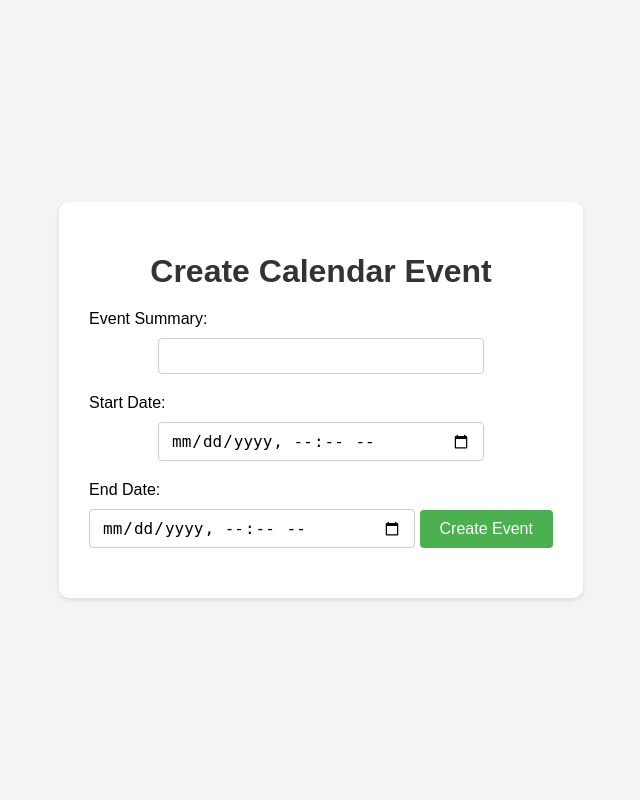
After one commit to S-GargHub/EventManagement, a Flask app: page /createEvent in a window 1280 px wide. The commit adds this page. Shown: the whole page, without its empty margins (319-959 px from the left). Run offline with Flask 3, Linux system fonts and the light colour scheme.

Commit message:
More apis

```diff
--- a/src/app.py
+++ b/src/app.py
@@ -1,12 +1,14 @@
 import os
+
 
 from src.config import Config
 from src.googleauth import get_user_info
+from datetime import datetime, timezone, timedelta
 from google_auth_oauthlib.flow import InstalledAppFlow
 from src.database import add_user_db, get_user_credentials_db
 from flask import Flask, request, redirect, session, render_template, abort, url_for
 from src.utils.utils import validate_dates, user_id_is_required, get_user_credentials
-from src.calender import get_calender_events, get_upcoming_calender_events
+from src.calendar import get_events, create_event
 
 os.environ['OAUTHLIB_INSECURE_TRANSPORT'] = '1'
 
@@ -72,23 +74,41 @@ def get_range():
 @get_user_credentials
 def post_events(user_id, dates, credentials):
     start_date, end_date = dates
-
     try:
-        event_list = get_calender_events(credentials, start_date, end_date)
+        event_list = get_events(credentials, start_date, end_date)
         return render_template('display.html', start_date=start_date, end_date=end_date, event_list=event_list)
     except Exception as error:
         print(f"Error occured: {error}")
         return redirect("/")
 
-# @app.route("/upcomingEvents", methods=["POST"])
-# @user_id_is_required
-# @validate_dates
-# @get_user_credentials
-# def post_events(user_id, dates, credentials):
-#     start_date, end_date = dates
-#     try:
-#         event_list = get_upcoming_calender_events(credentials)
-#         return render_template('display.html', start_date=start_date, end_date=end_date, event_list=event_list)
-#     except Exception as error:
-#         print(f"Error occured: {error}")
-#         return redirect("/")
+@app.route("/upcomingEvents", methods=["GET"])
+@user_id_is_required
+@get_user_credentials
+def get_calender_events(user_id, credentials):
+    try:
+        start_date = datetime.now()
+        end_date = start_date + timedelta(days=30)
+        event_list = get_events(credentials, start_date, end_date)
+        return render_template('display.html', start_date=start_date, end_date=end_date, event_list=event_list)
+    except Exception as error:
+        print(f"Error occured: {error}")
+        return redirect("/")
+
+
+@app.route("/createEvent", methods=["GET"])
+def get_event_details():
+    return render_template("createEvent.html")
+
+@app.route("/createEvent", methods=["POST"])
+@user_id_is_required
+@get_user_credentials
+def create_calendar_event(user_id, credentials):
+    summary = request.form['event-summary']
+    start_date = datetime.fromisoformat(request.form['start-date'])
+    end_date = datetime.fromisoformat(request.form['end-date'])
+    try:
+        event = create_event(credentials, summary, start_date, end_date)
+        return render_template('eventDetails.html', start_date=start_date, end_date=end_date, summary=summary, event_link=event.get("htmlLink"))
+    except Exception as error:
+        print(f"Error occured: {error}")
+        return redirect("/")
--- /dev/null
+++ b/src/templates/createEvent.html
@@ -0,0 +1,67 @@
+<!DOCTYPE html>
+<html>
+<head>
+    <title>Create Calendar Event</title>
+    <style>
+        body {
+            font-family: Arial, sans-serif;
+            background-color: #f4f4f4;
+            display: flex;
+            justify-content: center;
+            align-items: center;
+            height: 100vh;
+            margin: 0;
+        }
+        .container {
+            background-color: white;
+            padding: 30px;
+            border-radius: 10px;
+            box-shadow: 0 2px 5px rgba(0, 0, 0, 0.1);
+            text-align: center;
+        }
+        h1 {
+            color: #333;
+            margin-bottom: 20px;
+        }
+        label {
+            display: block;
+            margin-bottom: 10px;
+            text-align: left;
+        }
+        input, textarea {
+            padding: 8px 12px;
+            border: 1px solid #ccc;
+            border-radius: 4px;
+            font-size: 16px;
+            width: 300px;
+            margin-bottom: 20px;
+        }
+        button {
+            background-color: #4CAF50;
+            color: white;
+            padding: 10px 20px;
+            border: none;
+            border-radius: 4px;
+            cursor: pointer;
+            font-size: 16px;
+        }
+        button:hover {
+            background-color: #45a049;
+        }
+    </style>
+</head>
+<body>
+    <div class="container">
+        <h1>Create Calendar Event</h1>
+        <form action="/createEvent" method="post">
+            <label for="event-summary">Event Summary:</label>
+            <input type="text" id="event-summary" name="event-summary" required>
+            <label for="start-date">Start Date:</label>
+            <input type="datetime-local" id="start-date" name="start-date" required>
+            <label for="end-date">End Date:</label>
+            <input type="datetime-local" id="end-date" name="end-date" required>
+            <button type="submit">Create Event</button>
+        </form>
+    </div>
+</body>
+</html>
--- a/src/templates/menu.html
+++ b/src/templates/menu.html
@@ -61,7 +61,7 @@
                 <a href="/updateEvent">Update an event</a>
             </div>
             <div class="menu-item">
-                <a href="/deleteEvent">Delete an evemt</a>
+                <a href="/deleteEvent">Delete an event</a>
             </div>
         </div>
     </div>
--- a/src/utils/utils.py
+++ b/src/utils/utils.py
@@ -21,6 +21,7 @@ def get_user_credentials(function):
             print(f"Error occured: {error}")
             return redirect(url_for("login"))
         return function(credentials=credentials, *args, **kwargs)
+    wrapper.__name__ = function.__name__
     return wrapper
 
 
@@ -32,8 +33,8 @@ def user_id_is_required(function):
                 user_id = session["user_id"]
             else:
                 return redirect(url_for("login"))
-
         return function(user_id=user_id,*args, **kwargs)
+    wrapper.__name__ = function.__name__
     return wrapper
 
 def validate_dates(function):
@@ -59,5 +60,5 @@ def validate_dates(function):
             return f"Exception occurred: {str(e)}"
 
         return function(dates=dates, *args, **kwargs)
-
+    wrapper.__name__ = function.__name__
     return wrapper
```
Also changed, not shown: src/calendar.py (added, +83 -0 lines), src/calender.py (deleted, +0 -79 lines), src/templates/display.html (+34 -6 lines), src/templates/eventDetails.html (added, +51 -0 lines).
